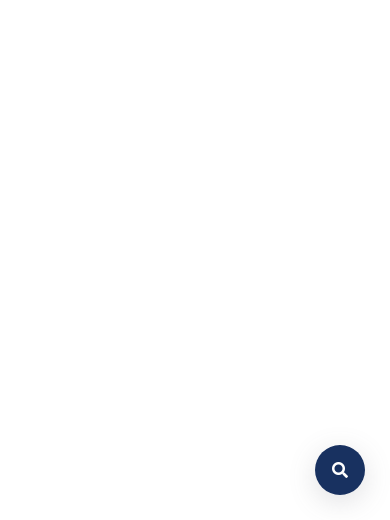
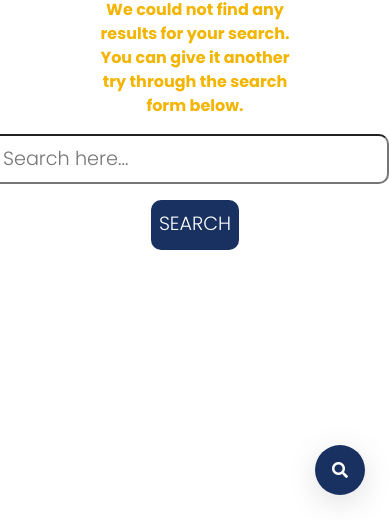
Before and after one commit to elianrichard/elianrichard.github.io, a plain HTML site: page search.html in a window 390 px wide. Shown: the part 324-844 px from the top of the page. Drawn offline with nearby package versions, Linux system fonts and the light colour scheme.

Commit message:
fixed search issue

```diff
--- a/style.css
+++ b/style.css
@@ -2255,3 +2255,26 @@ body {
     color: #fff !important;
     border-radius: 10px;
 }
+@media only screen and (max-width: 768px){
+    .container-search{
+        margin-top: 10vh;
+        height: 80vh;
+    }
+    .search-box-result{
+        display: flex;
+        flex-direction: column;
+        justify-content: center;
+        align-items: center;
+        height: auto;
+    }
+    .search-txt-result{
+        height: 50px;
+    }
+    .search-btn-result{
+        height: 50px;
+        display: flex;
+        justify-content: center;
+        align-items: center;
+        margin-top: 1rem;
+    }
+}
```
